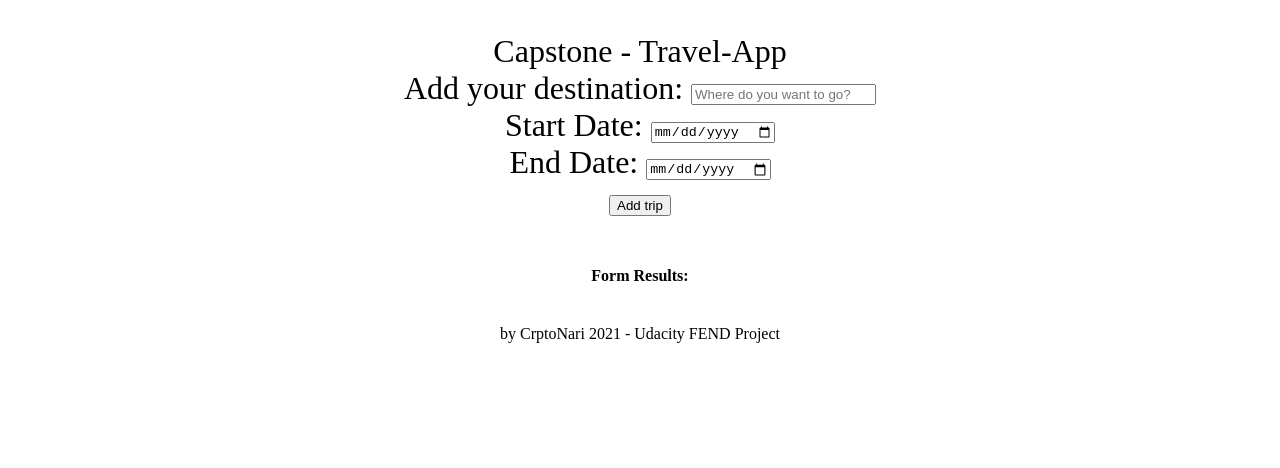
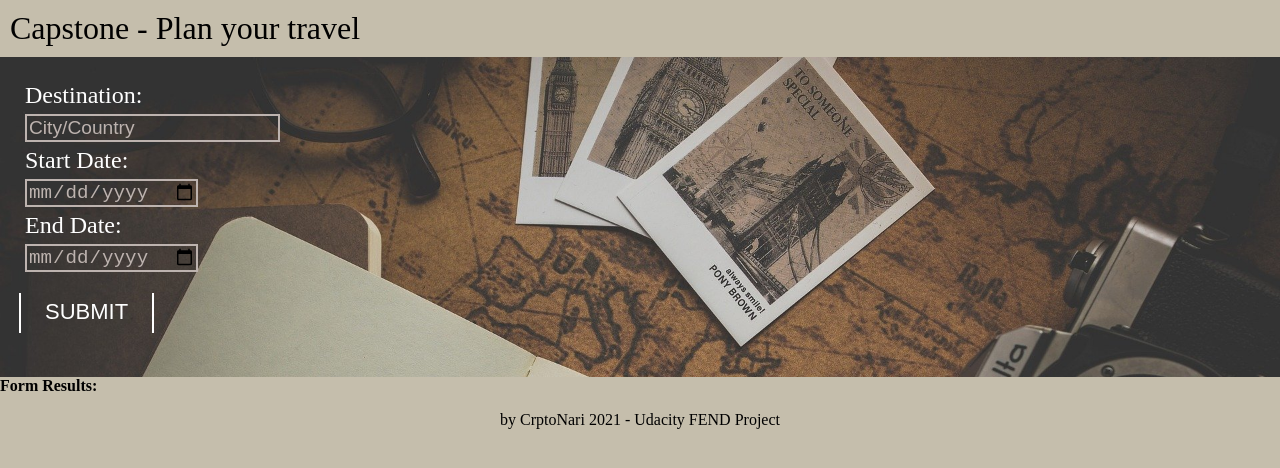
Before and after one commit to CryptoNari/Travel-app, a website built with webpack: page src/client/views/index.html in a window 1280 px wide. Built offline with nearby package versions, Linux system fonts and the light colour scheme.

Commit message:
Page Layout First Steps

```diff
--- a/src/client/index.js
+++ b/src/client/index.js
@@ -1,5 +1,6 @@
 import { handleSubmit } from './js/formHandler';
 import { startHandlers } from './js/formHandler';
+import { showTrip } from './js/showTrip';
 
 import './styles/base.scss';
 import './styles/footer.scss';
--- a/src/client/styles/base.scss
+++ b/src/client/styles/base.scss
@@ -0,0 +1,5 @@
+body {
+    font-size: 16px;
+    margin: 0px;
+    background-color:#c5beac;
+}
--- a/src/client/styles/form.scss
+++ b/src/client/styles/form.scss
@@ -1,4 +1,86 @@
-section {
-    text-align: center;
-    padding: 1.5em;
+.input {
+    background-image: url("/img/travel_plan.jpg");
+    background-size:cover;
+    background-repeat: no-repeat;
+    height: 40vh;
+    display: flex;
+    flex-direction: column;
+
+    font-size: 1.5em;
+
+    .form {
+       padding: 25px;
+
+
+        #addTrip {
+            margin-right: 50%;
+
+            label {
+                color: white;
+            }
+            input {
+                font-size: 0.8em;
+                background-color: transparent;
+                color:#bdb3af;
+                margin-top: 5px;
+                margin-bottom: 5px;
+                height: auto;
+                border-style: solid;
+                border-color:#bdb3af;
+                &::placeholder {
+                    color: #bdb3af;
+                }
+            }
+            // button Hover effect Created by scanfcode https://blog.avada.io/css/button-hover-effects/#button-hover-effects-css-only-scanfcode
+            button{
+                background-color:transparent;
+                border:0px;
+                padding: 12px 20px;
+                color:#ffffff;
+                position:relative;
+                font-family: Arial, sans-serif;
+                font-size:22px;
+                margin:10px 0px;
+                position:relative;
+                text-transform:uppercase;
+
+                &:before,&:after {
+                    position:absolute;
+                    border-color: rgb(255, 255, 255);
+                    -webkit-transition: all 0.25s;
+                    transition: all 0.25s;
+                    border-style: solid;
+                    border-width: 0;
+                    content:"";
+                    height: 40px;
+                    position: absolute;
+                    width: 40px;
+                }
+
+                &:before {
+                    border-left-width:2px;
+                    left:-6px;
+                    top:6px;
+                }
+
+                &:after {
+                    border-right-width:2px;
+                    right:-6px;
+                    top:6px;
+                }
+
+                &:hover:before,&:hover:after {
+                    border-top-width:2px;
+                    border-left-width:0px;
+                    border-bottom-width:2px;
+                    border-right-width:0;
+                    border-color:#0f0f0f;
+                    top:-3px;
+                    bottom:-3px;
+                    width:100%;
+                    height:100%;
+                }
+            }
+        }
+    }
 }
--- a/src/client/styles/header.scss
+++ b/src/client/styles/header.scss
@@ -1,5 +1,9 @@
 header {
-    padding: 25px;
-    font-size: 2em;
-    text-align: center;
+    display: block;
+
+    .title {
+        padding: 10px;
+        font-size: 2em;
+        text-align: left;
+    }
 }
--- a/src/client/views/index.html
+++ b/src/client/views/index.html
@@ -9,31 +9,28 @@
 
         <header>
             <div class="title">
-                Capstone - Travel-App
-            </div>
-            <div class="form">
-                <form id="addTrip" class="input-form">
-                    <div class="input-text">
-                        <label for="tripLocation">Add your destination:</label>
-                        <input type="text" id="tripLocation" placeholder="Where do you want to go?">
-                    </div>
-                    <div class="input-date">
-                        <label for="startDate">Start Date:</label>
-                        <input type="date" id="startDate">
-                    </div>
-                    <div class="input-date">
-                        <label for="endDate">End Date:</label>
-                        <input type="date" id="endDate">
-                    </div>
-                    <button type="submit">Add trip</button>
-                </form>
-                <div id="formError">
-
-                </div>
+                Capstone - Plan your travel
             </div>
         </header>
 
         <main>
+            <section class="input">
+                <div id="query-img"></div>
+                <div class="form">
+                    <form id="addTrip" class="input-form">
+                        <label for="tripLocation">Destination: </label><br>
+                        <input type="text" id="tripLocation" placeholder="City/Country"><br>
+                        <label for="startDate">Start Date: </label><br>
+                        <input type="date" id="startDate"><br>
+                        <label for="endDate">End Date: </label><br>
+                        <input type="date" id="endDate"><br>
+                        <button type="submit">Submit</button>
+                        <div id="formError">
+
+                        </div>
+                    </form>
+                </div>
+            </section>
             <section>
                 <strong>Form Results:</strong>
                 <div id="results">
```
Also changed, not shown: dist/index.html, dist/main.js, img/travel_plan.jpg (added).
